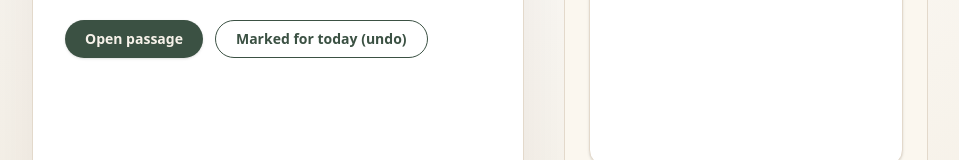
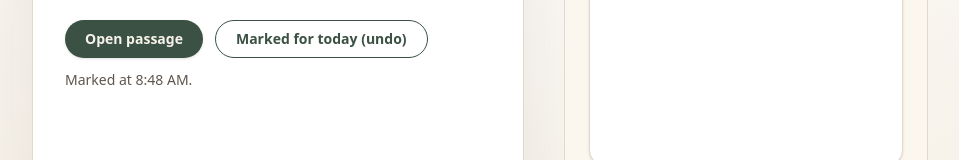
Before and after one commit to matthendrix/today-is-enough, a Next.js app: page / in a window 1280 px wide. Both pictures are taken after a click on the button "Mark today as read". Shown: the part 321-481 px from the top of the page, without its empty margins (160-1119 px from the left). Built offline with nearby package versions, Linux system fonts and the light colour scheme.

Commit message:
Store last marked time

```diff
--- a/app/lib/readingPlan.ts
+++ b/app/lib/readingPlan.ts
@@ -69,3 +69,6 @@ export const getReferenceForDate = (date: Date) => {
 export const getReadKey = (dateKey: string) => `today-is-enough.read.${dateKey}`;
 
 export const getNoteKey = (dateKey: string) => `today-is-enough.note.${dateKey}`;
+
+export const getReadAtKey = (dateKey: string) =>
+  `today-is-enough.readAt.${dateKey}`;
--- a/app/page.tsx
+++ b/app/page.tsx
@@ -7,6 +7,7 @@ import {
   formatDateKey,
   formatLongDate,
   getNoteKey,
+  getReadAtKey,
   getReadKey,
   getReferenceForDate,
   themeKey,
@@ -20,10 +21,12 @@ export default function Home() {
   const dateKey = useMemo(() => formatDateKey(today), [today]);
   const reference = useMemo(() => getReferenceForDate(today), [today]);
   const readKey = useMemo(() => getReadKey(dateKey), [dateKey]);
+  const readAtKey = useMemo(() => getReadAtKey(dateKey), [dateKey]);
   const noteKey = useMemo(() => getNoteKey(dateKey), [dateKey]);
 
   const [note, setNote] = useState("");
   const [isRead, setIsRead] = useState(false);
+  const [readAt, setReadAt] = useState<string | null>(null);
   const [theme, setTheme] = useState<ThemeMode>("light");
   const [translation, setTranslation] = useState("NIV");
 
@@ -43,11 +46,20 @@ export default function Home() {
     }
   };
 
+  const safeRemove = (key: string) => {
+    try {
+      localStorage.removeItem(key);
+    } catch {
+      // Ignore storage failures (e.g., privacy modes); UI should still update.
+    }
+  };
+
   useEffect(() => {
     const storedNote = safeGet(noteKey);
     const storedRead = safeGet(readKey);
     setNote(storedNote ?? "");
     setIsRead(storedRead === "true");
+    setReadAt(safeGet(readAtKey));
 
     const storedTheme = safeGet(themeKey) as ThemeMode | null;
     const prefersDark = window.matchMedia("(prefers-color-scheme: dark)").matches;
@@ -57,15 +69,20 @@ export default function Home() {
 
     const storedTranslation = safeGet(translationKey);
     setTranslation(storedTranslation ?? "NIV");
-  }, [noteKey, readKey]);
+  }, [noteKey, readKey, readAtKey]);
 
   const handleRead = () => {
     const nextValue = !isRead;
     setIsRead(nextValue);
     if (nextValue) {
       safeSet(readKey, "true");
+      const timestamp = new Date().toISOString();
+      safeSet(readAtKey, timestamp);
+      setReadAt(timestamp);
     } else {
       safeSet(readKey, "false");
+      safeRemove(readAtKey);
+      setReadAt(null);
     }
   };
 
@@ -85,6 +102,13 @@ export default function Home() {
     setTranslation(value);
     safeSet(translationKey, value);
   };
+
+  const formattedReadAt = readAt
+    ? new Intl.DateTimeFormat("en-US", {
+        hour: "numeric",
+        minute: "2-digit",
+      }).format(new Date(readAt))
+    : null;
 
   const bibleGatewayUrl = `https://www.biblegateway.com/passage/?search=${encodeURIComponent(
     reference
@@ -138,6 +162,11 @@ export default function Home() {
               {isRead ? "Marked for today (undo)" : "Mark today as read"}
             </button>
           </div>
+          {isRead && formattedReadAt ? (
+            <p className="mt-3 text-sm text-[var(--muted)]">
+              Marked at {formattedReadAt}.
+            </p>
+          ) : null}
         </section>
 
         <section className="grid gap-6">
```
